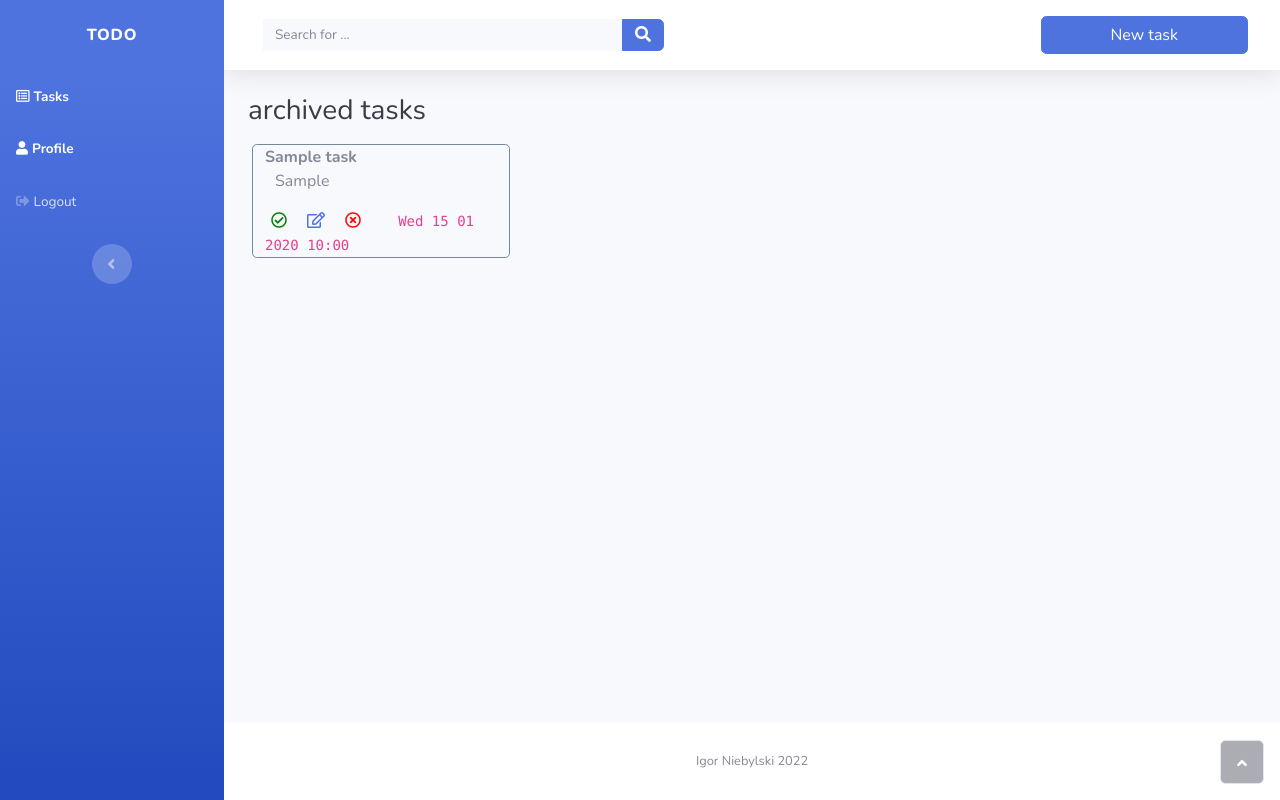
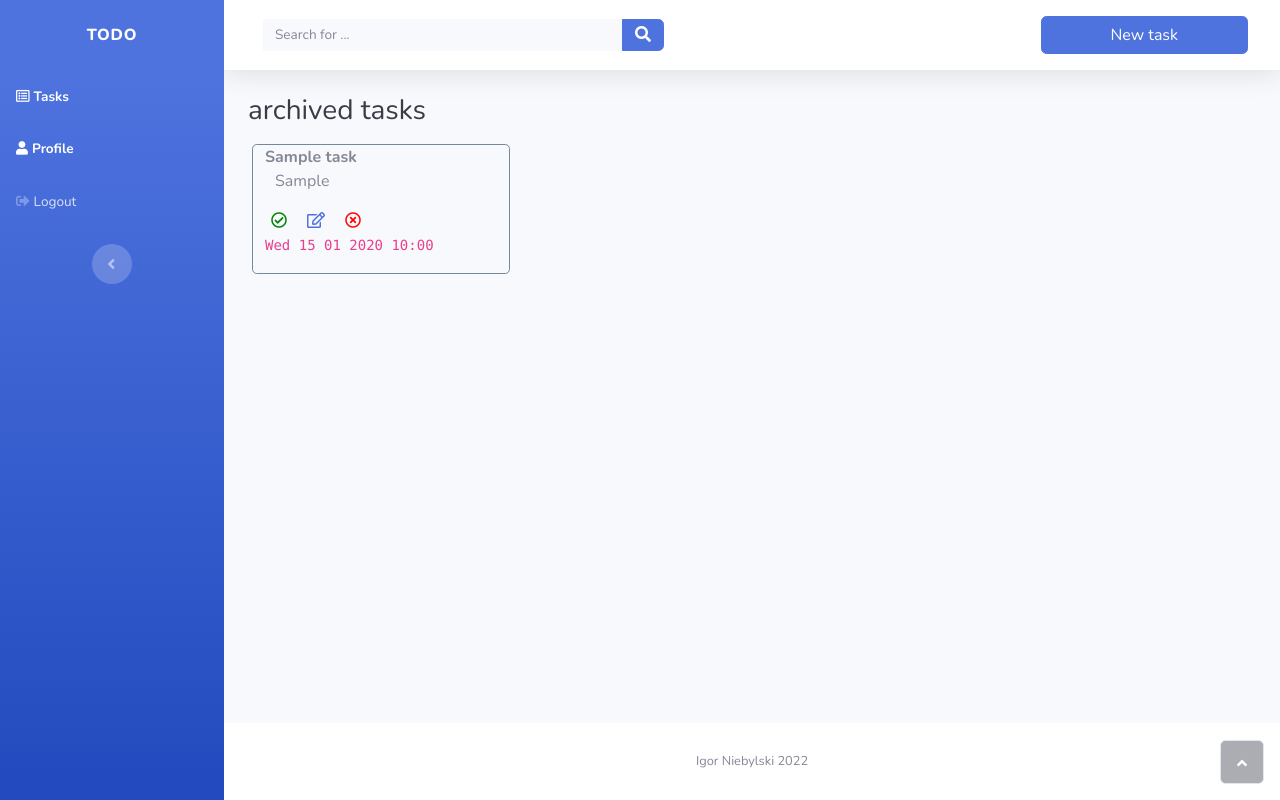
Before and after one commit to igornieb/todo, a Django app: page / in a window 1280 px wide. Run offline with Django 4.2, Linux system fonts and the light colour scheme; a user stored in the database is signed in; tables that the repository leaves empty hold one stand-in row (values such as "Sample post"); some libraries are stand-ins or nearby versions.

Commit message:
updated template file

```diff
--- a/templates/index.html
+++ b/templates/index.html
@@ -8,9 +8,9 @@
                         <h3 class="text-dark mb-0">current task list</h3>
                             <div class="row">
                                 {% for task in current_tasks %}
-                                <div class="col-md-2" style="margin:1em ;border:1px solid lightslategray; border-radius: 0.3em"><strong>{{ task.title }}</strong>
+                                <div class="col-md-3" style="margin:1em ;border:1px solid lightslategray; border-radius: 0.3em"><strong>{{ task.title }}</strong>
                                     <p style="padding-left: 10px;">{{ task.task }}</p><a style="text-decoration: none; color:green" href="{% url 'change-task-state' task.pk %}"><i class="far fa-check-circle" style="padding-left: 6px;"></i></a><a style="text-decoration: none; color:none" href="{% url 'task-edit' task.pk %}"><i class="far fa-edit" style="padding-left: 20px;"></i></a><a href="{% url 'task-delete' task.pk %}" style="text-decoration: none; color:red" href=""><i class="far fa-times-circle" style="padding-left: 20px;"></i></a>
-                                    <code style="padding-left: 33px;">{{ task.date|date:"D d m Y H:i" }}</code>
+                                    <p><code>{{ task.date|date:"D d m Y H:i" }}</code></p>
                                 </div>
                                 {% endfor %}
                             </div>
@@ -25,10 +25,10 @@
                             <h3 class="text-dark mb-0">Search:</h3>
                             <div class="row">
                                 {% for task in filtered_tasks %}
-                                <div class="col-md-3" style="margin:1em ;border:1px solid lightslategray; border-radius: 0.3em"><strong>{{ task.title }}</strong>
-                                    <p style="padding-left: 10px;">{{ task.task }}</p><a style="text-decoration: none; color:green" href="{% url 'change-task-state' task.pk %}"><i class="far fa-check-circle" style="padding-left: 6px;"></i></a><a style="text-decoration: none; color:none" href="{% url 'task-edit' task.pk %}"><i class="far fa-edit" style="padding-left: 20px;"></i></a><a href="{% url 'task-delete' task.pk %}" style="text-decoration: none; color:red" href=""><i class="far fa-times-circle" style="padding-left: 20px;"></i></a>
-                                    <code style="padding-left: 33px;">{{ task.date|date:"D d m Y H:i" }}</code>
-                                </div>
+                                    <div class="col-md-3" style="margin:1em ;border:1px solid lightslategray; border-radius: 0.3em"><strong>{{ task.title }}</strong>
+                                        <p style="padding-left: 10px;">{{ task.task }}</p><a style="text-decoration: none; color:green" href="{% url 'change-task-state' task.pk %}"><i class="far fa-check-circle" style="padding-left: 6px;"></i></a><a style="text-decoration: none; color:none" href="{% url 'task-edit' task.pk %}"><i class="far fa-edit" style="padding-left: 20px;"></i></a><a href="{% url 'task-delete' task.pk %}" style="text-decoration: none; color:red" href=""><i class="far fa-times-circle" style="padding-left: 20px;"></i></a>
+                                        <p><code>{{ task.date|date:"D d m Y H:i" }}</code></p>
+                                    </div>
                                 {% endfor %}
                             </div>
                         </div>
@@ -45,9 +45,9 @@
                                     {% for task in archive_tasks %}
                                         <div class="col-md-3" style="margin:1em ;border:1px solid lightslategray; border-radius: 0.3em"><strong>{{ task.title }}</strong>
                                             <p style="padding-left: 10px;">{{ task.task }}</p><a style="text-decoration: none; color:green" href="{% url 'change-task-state' task.pk %}"><i class="far fa-check-circle" style="padding-left: 6px;"></i></a><a style="text-decoration: none; color:none" href="{% url 'task-edit' task.pk %}"><i class="far fa-edit" style="padding-left: 20px;"></i></a><a href="{% url 'task-delete' task.pk %}" style="text-decoration: none; color:red" href=""><i class="far fa-times-circle" style="padding-left: 20px;"></i></a>
-                                            <code style="padding-left: 33px;">{{ task.date|date:"D d m Y H:i" }}</code>
+                                            <p><code>{{ task.date|date:"D d m Y H:i" }}</code></p>
                                         </div>
-                                {% endfor %}
+                                    {% endfor %}
                                 </div>
                             </div>
                         </div>
```
